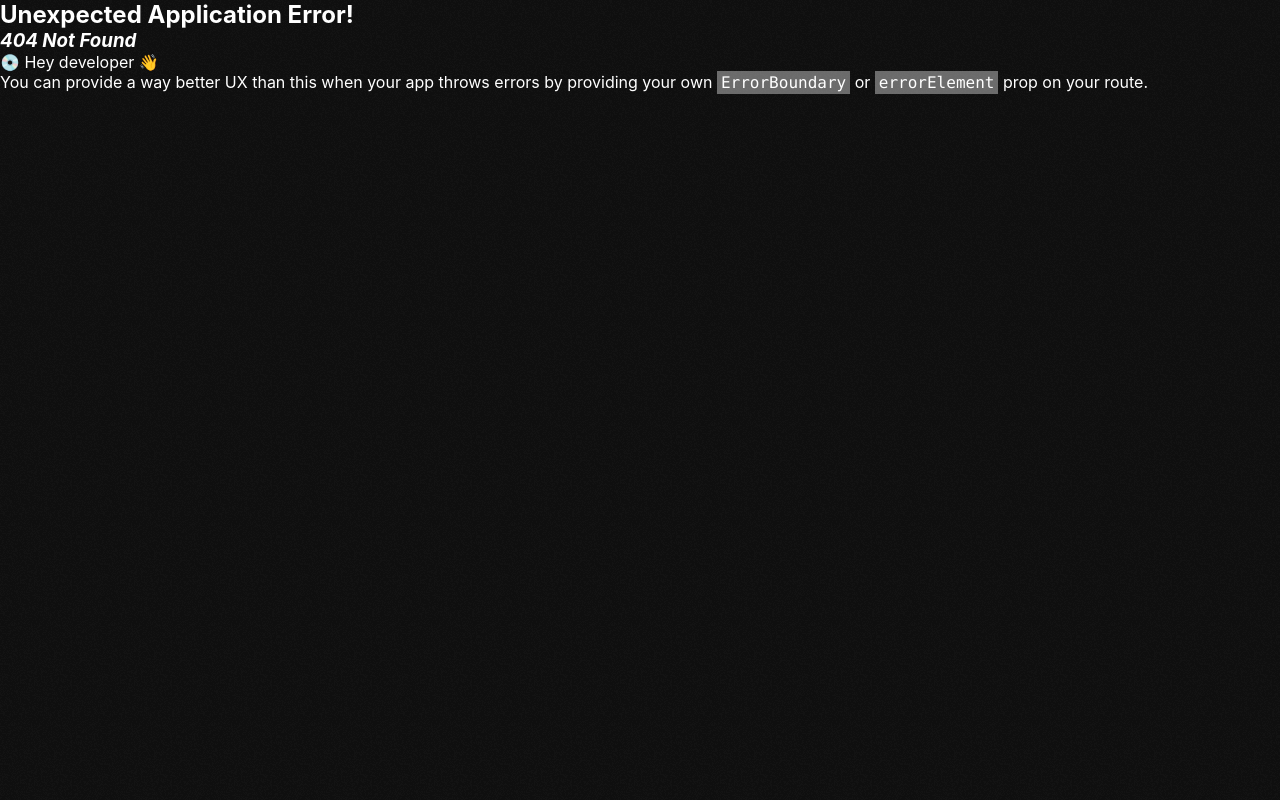
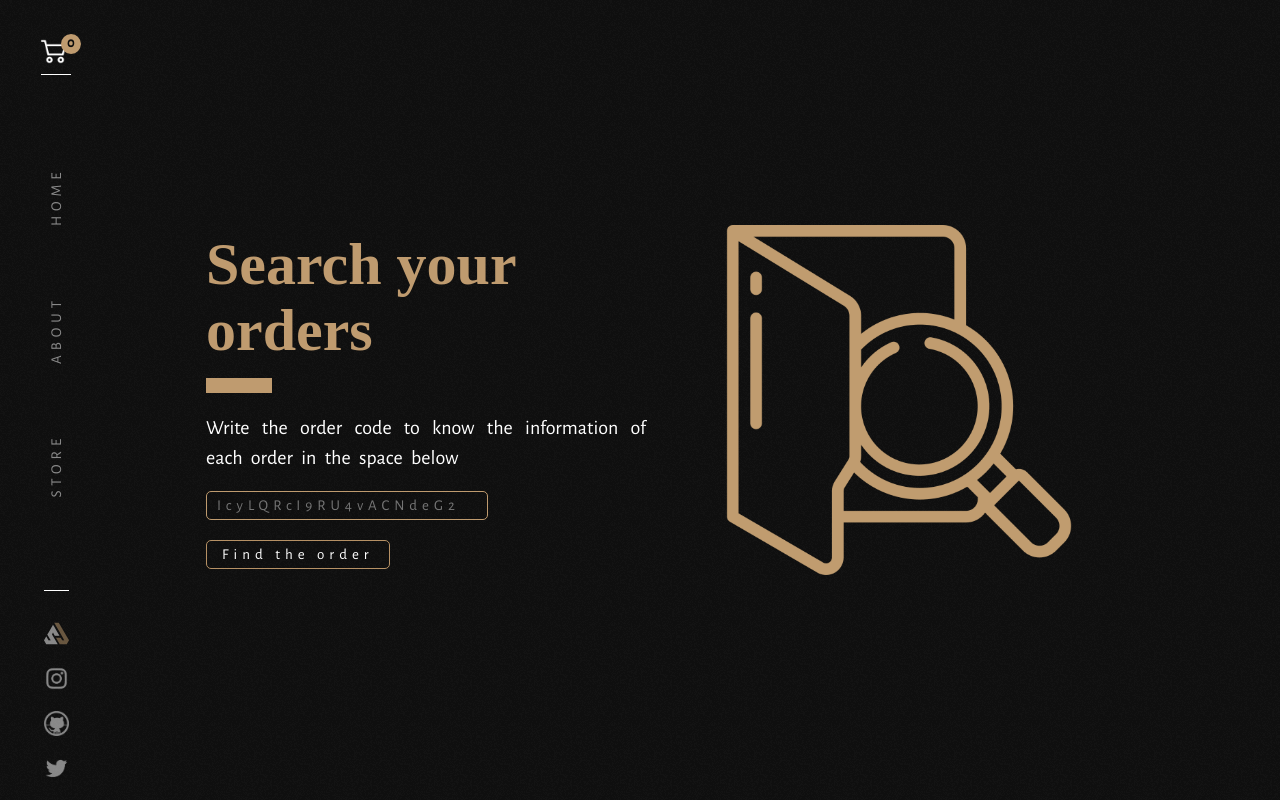
Before and after one commit to simonpine/simonpine-design, a React (Create React App) app: page /order in a window 1280 px wide. Before the commit this address had no page. Built offline with nearby package versions, Linux system fonts and the light colour scheme; a web font is replaced by a local one.

Commit message:
ya etsa hacho el formulario para encontrar el pedido, falta mostrar la infromacion

```diff
--- a/src/App.css
+++ b/src/App.css
@@ -939,6 +939,10 @@ background-size: 100% 1px;
   margin-top: 30px;
   width: 90%;
   padding: 2% 5% 2% 5%;
+  text-transform: none;
+}
+.search2::placeholder{
+  text-transform: uppercase;
 }
 .search2:disabled{
   opacity: 0.5;
@@ -1050,3 +1054,22 @@ input[type='radio']:checked:after {
   width: 100%;
   justify-content: space-between;
 }
+.orderSearchCont{
+  position: absolute;
+  left: 10vw;
+  width: 80vw;
+  min-height: 95vh;
+  top: 2.5vh;
+  display: flex;
+}
+.mat{
+  margin-top: 20px;
+}
+.mata{
+  margin-top: 18px;
+  width: 260px;
+  text-transform: none;
+}
+.title4{
+  margin: 0px;
+}
--- a/src/App.js
+++ b/src/App.js
@@ -35,9 +35,9 @@ function App() {
                   <p className='pTitle'>There's no one-size-fits-all when it comes to branding. No matter what stage you're at, our branding experts can bring your vision to life with creative assets that are as unique as your business.</p>
                   <Link
                   to={{
-                    pathname:"/Store/All",
+                    pathname:"/order",
                   }}
-                  className="buyNow" > Buy now</Link>
+                  className="buyNow" >Search your order</Link>
                 </div>
               <img src={logo} alt="SimonPine logo" className='logoTitle'/>
             </div>
--- a/src/context/cartContext.js
+++ b/src/context/cartContext.js
@@ -156,7 +156,7 @@ export const CustomProvider = ( { children } ) => {
         }
         const db = getFirestore()
         const orderColection = collection(db, 'orders')
-
+        console.log(showItems)
         showItems.map(( item ) => {
             const updateStock = doc(db, 'items', item.id)
             const newSto = item.stock - item.number
--- a/src/views/cart.js
+++ b/src/views/cart.js
@@ -49,6 +49,7 @@ function CartView (){
                                         <h4 className='total'>Total: <div>${total}</div></h4>
                                     </div>
                                     <div className='k'>
+                                        <Link to={{pathname:"/order",}} className="clear l" >Search your orders</Link>
                                         <Link to={{pathname:"/Store/All"}} className='clear l'>Back to store</Link>
                                         <Link to={{pathname:"/cart/checkout"}} className='clear'>Checkout</Link>
                                     </div>
--- /dev/null
+++ b/src/views/orderDetail.js
@@ -0,0 +1,30 @@
+import { useState, useEffect } from "react";
+import { useParams } from "react-router-dom";
+import Layout from "../components/layout";
+import { doc, getFirestore, getDoc } from "firebase/firestore"
+import {Link} from 'react-router-dom'
+function OrderDetail(){
+    const params = useParams()
+    const [product, setProduct] = useState({})
+    const [loading, setLoading] = useState(true)
+    const [mainImg, setMainImg] = useState('')
+    useEffect(()=>{
+
+        const db = getFirestore()
+        const itemUse = doc(db, 'orders', `${params.id}`)
+        getDoc(itemUse).then((snap) => {
+            if(snap.exists()){
+                setProduct({...snap.data(), id: snap.id,})
+            }
+        }).then((data)  => setLoading(!!data))
+    }, [])
+    return(
+    <Layout a={'3'}>
+        <section className="itemDatail">
+            {loading && <div className="loading"><div class="lds-dual-ring"></div></div>}
+            <h1>{product.orderDate}</h1>
+        </section>
+    </Layout>
+    )
+}
+export default OrderDetail;
--- /dev/null
+++ b/src/views/orderSearch.js
@@ -0,0 +1,23 @@
+import { useState } from "react"
+import { Link } from "react-router-dom"
+import Layout from "../components/layout"
+import orderImg from '../img/order.png'
+function OrderSearch (){
+    const [code, setCode] = useState('')
+    return (
+        <Layout a={'4'}>
+            <div className="orderSearchCont">
+                <div className='title title4'>
+                    <div className='first'>
+                    <h1>Search your orders</h1>
+                    <p className='pTitle'>Write the order code to know the information of each order in the space below</p>
+                    <input placeholder="IcyLQRcI9RU4vACNdeG2" className="search mata" type='text' onChange={(evt) => { setCode(evt.target.value) }} ></input>
+                    <Link className='clear mat' to={{pathname:`/order/${code}`}}>Find the order</Link>
+                    </div>
+                <img src={orderImg} alt="SimonPine logo" className='logoTitle'/>
+                </div>
+            </div>
+        </Layout>
+    )
+}
+export default OrderSearch
```
Also changed, not shown: src/router/index.js (+10 -0 lines), src/img/order.png (added).
